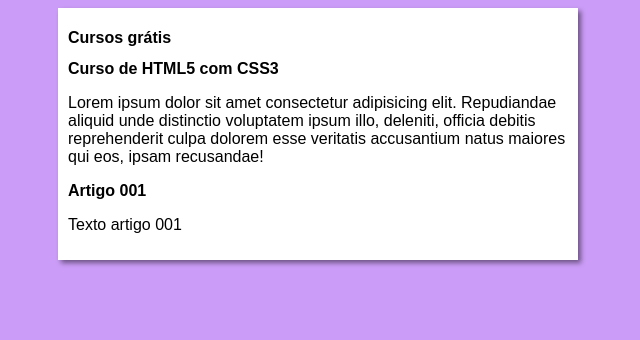
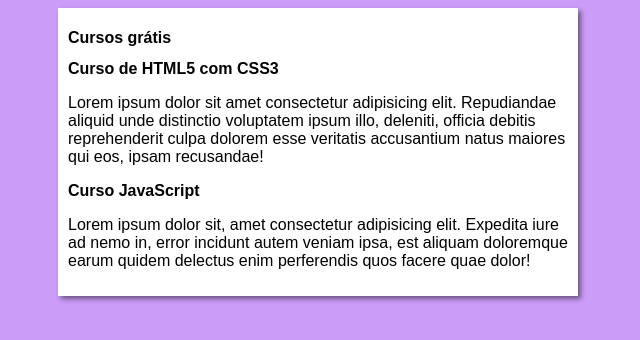
Before and after one commit to lucasllimati/projeto-site, a plain HTML site: page index.html in a window 1280 px wide. Shown: the whole page, without its empty margins (322-962 px from the left). Drawn offline with Linux system fonts and the light colour scheme.

Commit message:
Update index.html

```diff
--- a/index.html
+++ b/index.html
@@ -17,8 +17,8 @@
             <h2>Curso de HTML5 com CSS3</h2>
             <p>Lorem ipsum dolor sit amet consectetur adipisicing elit. Repudiandae aliquid unde distinctio voluptatem ipsum illo, deleniti, officia debitis reprehenderit culpa dolorem esse veritatis accusantium natus maiores qui eos, ipsam recusandae!</p>
         </article>
-            <h2>Artigo 001</h2>
-            <p>Texto artigo 001</p>
+            <h2>Curso JavaScript</h2>
+            <p>Lorem ipsum dolor sit, amet consectetur adipisicing elit. Expedita iure ad nemo in, error incidunt autem veniam ipsa, est aliquam doloremque earum quidem delectus enim perferendis quos facere quae dolor!</p>
         </article>
     </main>
 
```
